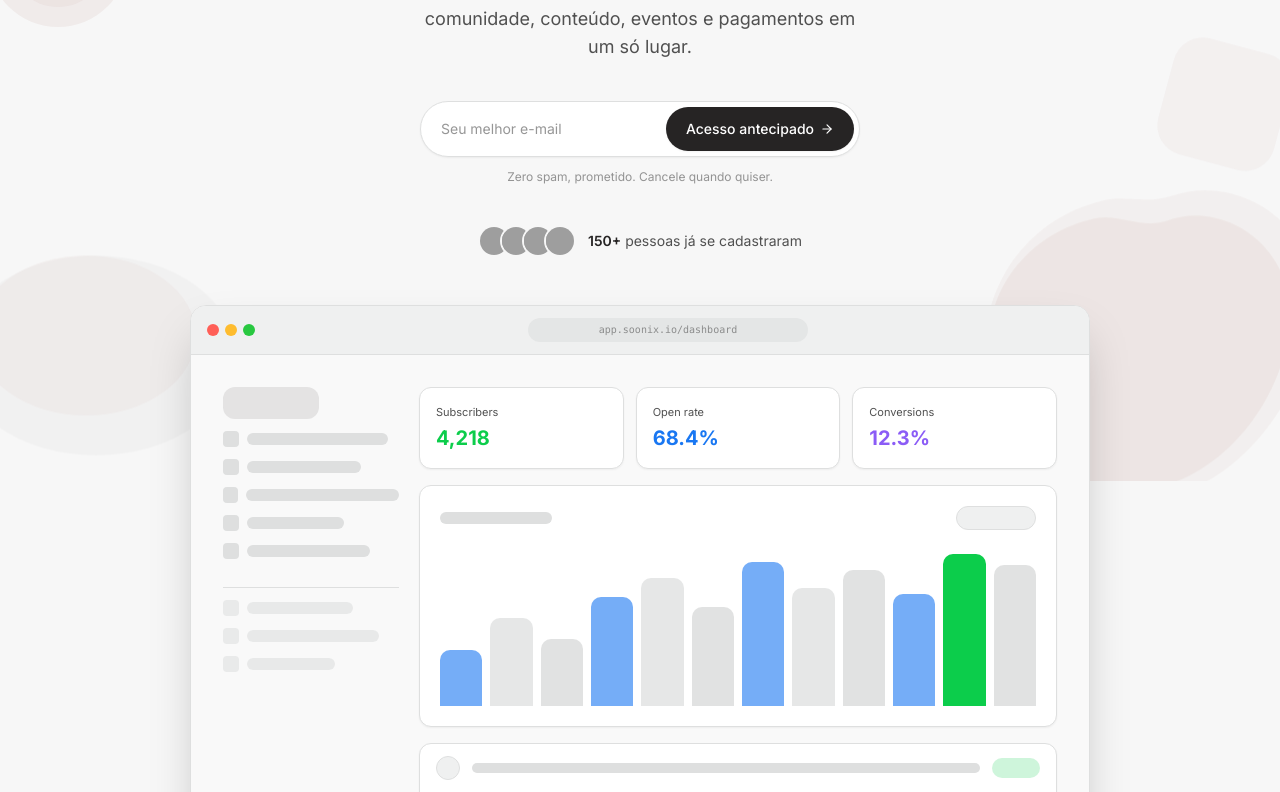
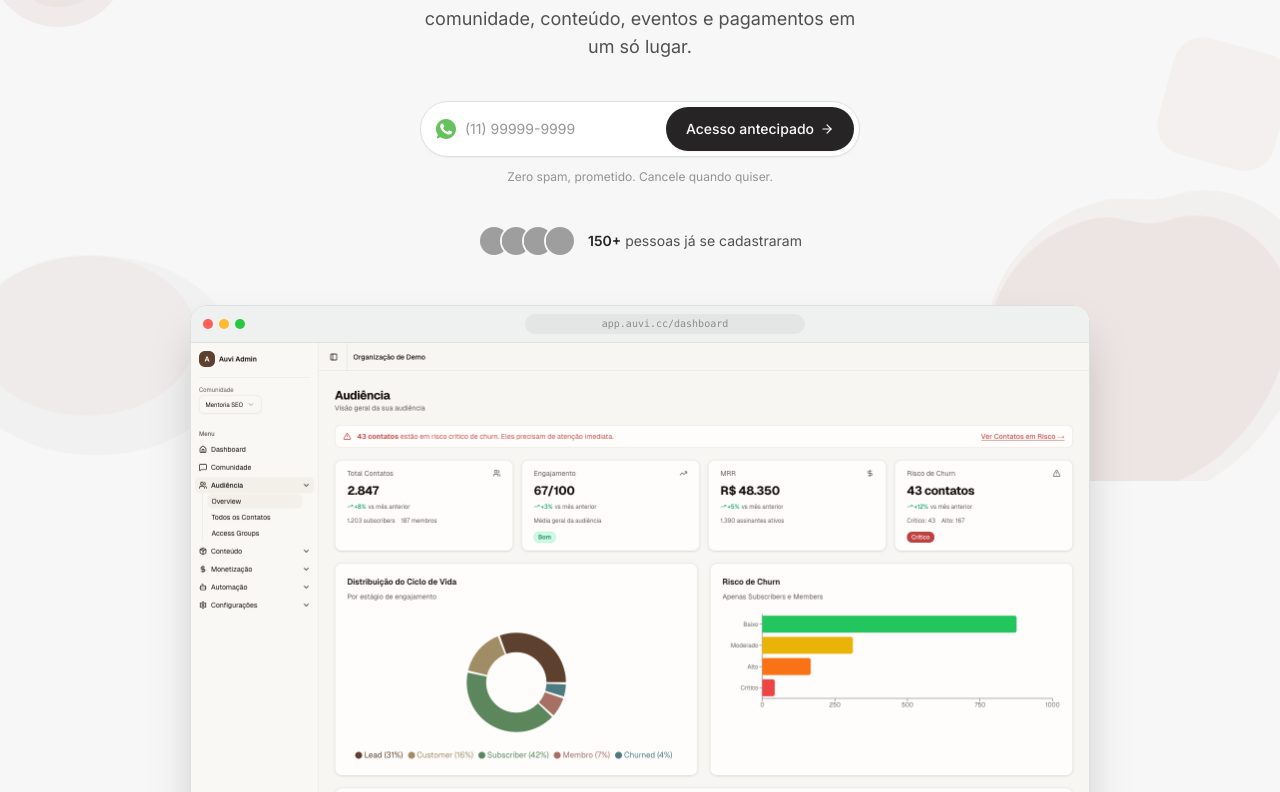
Before and after one commit to auvicc/waitlist-landing-page, a React (Vite) app: page / in a window 1280 px wide. Shown: the part 428-1220 px from the top of the page. Built offline with nearby package versions, Linux system fonts and the light colour scheme; grey boxes are pictures that could not be loaded.

Commit message:
Feat(Signup): Added relay workflow trigger and swapped email input for whatsapp input with optional name modal

```diff
--- a/src/components/Hero.tsx
+++ b/src/components/Hero.tsx
@@ -2,22 +2,49 @@ import { useState } from "react"
 import { track } from "@vercel/analytics"
 import { Button } from "@/components/ui/button"
 import { DecorativeIllustrations } from "@/components/DecorativeIllustrations"
-import { ArrowRight, Check } from "lucide-react"
+import { ArrowRight, Check, X } from "lucide-react"
+
+function maskPhone(value: string) {
+  const digits = value.replace(/\D/g, "").slice(0, 11)
+  if (digits.length <= 2) return `(${digits}`
+  if (digits.length <= 7) return `(${digits.slice(0, 2)}) ${digits.slice(2)}`
+  return `(${digits.slice(0, 2)}) ${digits.slice(2, 7)}-${digits.slice(7)}`
+}
+
+function isValidPhone(value: string) {
+  return value.replace(/\D/g, "").length === 11
+}
 
 export function Hero() {
-  const [email, setEmail] = useState("")
-  const [submitted, setSubmitted] = useState(false)
+  const [phone, setPhone] = useState("")
+  const [name, setName] = useState("")
+  const [step, setStep] = useState<"form" | "name" | "done">("form")
   const [error, setError] = useState("")
 
-  function handleSubmit(e: React.FormEvent) {
+  function handlePhoneSubmit(e: React.FormEvent) {
     e.preventDefault()
-    if (!email || !email.includes("@")) {
-      setError("Digite um endereço de e-mail válido.")
+    if (!isValidPhone(phone)) {
+      setError("Digite um número de WhatsApp válido com DDD.")
       return
     }
     setError("")
-    setSubmitted(true)
-    track("signup", { email })
+    setStep("name")
+  }
+
+  async function handleNameSubmit(e: React.FormEvent) {
+    e.preventDefault()
+    const finalName = name.trim() || "Anônimo"
+    track("signup", { phone, name: finalName })
+    setStep("done")
+    fetch("https://hook.relay.app/api/v1/playbook/cmo95qy2900fy0qlyavsa8zkw/trigger/Lye0mu6B4I3f39-35eIjkQ", {
+      method: "POST",
+      headers: { "Content-Type": "application/json" },
+      body: JSON.stringify({
+        name: finalName,
+        whatsapp: phone,
+        createdAt: new Date().toISOString(),
+      }),
+    }).catch(() => { })
   }
 
   return (
@@ -28,8 +55,6 @@ export function Hero() {
         {/* Centered Logo */}
         <div className="mb-10 flex flex-col items-center gap-2 animate-fade-in">
           <img src="/Logo-Symbol.svg" alt="Auvi logo" width={140} height={150} />
-          {/* <img src="/Logo-Typo.svg" alt="Auvi logo" width={240} height={150} /> */}
-
         </div>
 
         {/* Headline */}
@@ -48,24 +73,31 @@ export function Hero() {
           Pare de usar 4 ferramentas diferentes. Gerencie comunidade, conteúdo, eventos e pagamentos em um só lugar.
         </p>
 
-        {/* CTA Form — button inside input */}
-        {!submitted ? (
+        {/* CTA Form */}
+        {step === "form" && (
           <form
-            onSubmit={handleSubmit}
+            onSubmit={handlePhoneSubmit}
             className="w-full max-w-[440px] flex flex-col gap-2 animate-fade-in"
             style={{ animationDelay: "0.24s", opacity: 0 }}
           >
             <div className="relative flex items-center">
+              <img
+                src="/whatsapp-logo.svg"
+                alt=""
+                aria-hidden="true"
+                className="absolute left-4 w-5 h-5 shrink-0 pointer-events-none"
+              />
               <input
-                type="email"
-                value={email}
+                type="tel"
+                inputMode="numeric"
+                value={phone}
                 onChange={(e) => {
-                  setEmail(e.target.value)
+                  setPhone(maskPhone(e.target.value))
                   setError("")
                 }}
-                placeholder="Seu melhor e-mail"
-                className="w-full h-14 pl-5 pr-[160px] rounded-full border border-brand-border bg-white text-brand-dark placeholder:text-brand-gray/60 text-sm focus:outline-none focus:ring-2 focus:ring-brand-green/40 focus:border-brand-green transition-all shadow-sm"
-                aria-label="Email address"
+                placeholder="(11) 99999-9999"
+                className="w-full h-14 pl-11 pr-[160px] rounded-full border border-brand-border bg-white text-brand-dark placeholder:text-brand-gray/60 text-sm focus:outline-none focus:ring-2 focus:ring-[#8b3a2a]/40 focus:border-[#8b3a2a] transition-all shadow-sm"
+                aria-label="WhatsApp number"
               />
               <Button
                 type="submit"
@@ -83,17 +115,20 @@ export function Hero() {
               Zero spam, prometido. Cancele quando quiser.
             </p>
           </form>
-        ) : (
-          <div className="flex items-center gap-3 px-6 py-4 rounded-2xl bg-white border border-brand-green/30 shadow-sm animate-fade-in max-w-[380px] w-full">
-            <div className="w-9 h-9 rounded-full bg-brand-green flex items-center justify-center shrink-0">
+        )}
+
+        {/* Success state */}
+        {step === "done" && (
+          <div className="flex items-center gap-3 px-6 py-4 rounded-2xl bg-white border border-[#8b3a2a]/20 shadow-sm animate-fade-in max-w-[380px] w-full">
+            <div className="w-9 h-9 rounded-full bg-[#8b3a2a] flex items-center justify-center shrink-0">
               <Check className="w-4 h-4 text-white" />
             </div>
             <div className="text-left">
               <p className="text-brand-dark font-semibold text-sm">
-                Você está na lista!
+                {name.trim() ? `Bem-vindo(a), ${name.trim()}!` : "Você está dentro!"}
               </p>
               <p className="text-brand-gray text-xs mt-0.5">
-                Te notificaremos assim que lançarmos.
+                Você será um dos primeiros a conhecer a Auvi.
               </p>
             </div>
           </div>
@@ -105,20 +140,92 @@ export function Hero() {
           style={{ animationDelay: "0.36s", opacity: 0 }}
         >
           <div className="flex -space-x-2.5">
-            {[12, 26, 44, 57].map((id) => (
-              <img
-                key={id}
-                src={`https://i.pravatar.cc/64?img=${id}`}
-                alt="User avatar"
-                className="w-8 h-8 rounded-full border-2 border-brand-bg object-cover"
-              />
-            ))}
+            {
+              [
+                "https://media.licdn.com/dms/image/v2/D4D03AQGCpFtuXrVVKQ/profile-displayphoto-shrink_200_200/B4DZbzM31bGkAY-/0/1747836960677?e=2147483647&v=beta&t=NG_dcfuFlbpa7I0xedO09AtfCVnv3tchIb7KZO2T51U",
+                "https://i.pravatar.cc/64?img=26",
+                "https://i.pravatar.cc/64?img=44",
+                "https://media.licdn.com/dms/image/v2/D4D03AQEias_yzIBeZA/profile-displayphoto-shrink_400_400/profile-displayphoto-shrink_400_400/0/1728572976182?e=1778112000&v=beta&t=xPoHBFLOP7ZPCwv-8lJtSklLvJDsMMq8wSwbfI1iWeQ"]
+                .map((avatar, index) => (
+                  <img
+                    key={index}
+                    src={avatar}
+                    alt="User avatar"
+                    className="w-8 h-8 rounded-full border-2 border-brand-bg object-cover"
+                  />
+                ))}
           </div>
           <p className="text-brand-gray text-sm">
             <span className="font-semibold text-brand-dark">150+</span> pessoas já se cadastraram
           </p>
         </div>
       </div>
+
+      {/* Name modal */}
+      {step === "name" && (
+        <div className="fixed inset-0 z-50 flex items-center justify-center px-4">
+          {/* Backdrop */}
+          <div
+            className="absolute inset-0 bg-black/30 backdrop-blur-sm animate-fade-in"
+            style={{ animationDuration: "0.2s" }}
+          />
+
+          {/* Modal */}
+          <form
+            onSubmit={handleNameSubmit}
+            className="relative bg-white rounded-3xl shadow-2xl px-8 py-10 w-full max-w-[420px] flex flex-col items-center gap-6 animate-fade-in"
+            style={{ animationDuration: "0.25s" }}
+          >
+            <button
+              type="button"
+              onClick={() => setStep("form")}
+              className="absolute top-4 right-4 w-8 h-8 rounded-full flex items-center justify-center text-brand-gray/50 hover:text-brand-gray hover:bg-brand-light transition-all"
+              aria-label="Fechar"
+            >
+              <X className="w-4 h-4" />
+            </button>
+
+            <div className="w-12 h-12 rounded-2xl bg-[#8b3a2a]/10 flex items-center justify-center">
+              <span className="text-2xl">👋</span>
+            </div>
+
+            <div className="text-center">
+              <h2 className="text-brand-dark font-semibold text-xl mb-1">
+                Como você gostaria de ser chamado?
+              </h2>
+              <p className="text-brand-gray text-sm">
+                Queremos te receber do jeito certo.
+              </p>
+            </div>
+
+            <input
+              type="text"
+              value={name}
+              onChange={(e) => setName(e.target.value)}
+              placeholder="Seu primeiro nome"
+              autoFocus
+              className="w-full h-12 px-5 rounded-full border border-brand-border bg-white text-brand-dark placeholder:text-brand-gray/50 text-sm focus:outline-none focus:ring-2 focus:ring-[#8b3a2a]/40 focus:border-[#8b3a2a] transition-all shadow-sm"
+            />
+
+            <Button
+              type="submit"
+              size="lg"
+              className="w-full h-12 rounded-full bg-[#8b3a2a] hover:bg-[#7a3325] text-white font-medium text-sm gap-2 transition-all hover:shadow-md"
+            >
+              Garantir meu acesso antecipado
+              <ArrowRight className="w-3.5 h-3.5" />
+            </Button>
+
+            <button
+              type="button"
+              onClick={handleNameSubmit}
+              className="text-xs text-brand-gray/50 hover:text-brand-gray transition-colors"
+            >
+              Prefiro não informar
+            </button>
+          </form>
+        </div>
+      )}
     </section>
   )
 }
--- a/src/components/ProductMockup.tsx
+++ b/src/components/ProductMockup.tsx
@@ -1,7 +1,3 @@
-/**
- * Product mockup section — displays a stylized UI screenshot below the hero,
- * replicating the layered mockup shown in the Soonix Option B template.
- */
 export function ProductMockup() {
   return (
     <section className="w-full flex justify-center px-6 pb-16 md:pb-24 -mt-32 md:-mt-44 relative z-10">
@@ -9,121 +5,27 @@ export function ProductMockup() {
         {/* Outer shadow/glow frame */}
         <div className="relative rounded-2xl overflow-hidden shadow-2xl border border-brand-border bg-white">
           {/* Browser chrome bar */}
-          <div className="flex items-center gap-2 px-4 py-3 bg-brand-light border-b border-brand-border">
+          <div className="flex items-center gap-2 px-3 py-2 bg-brand-light border-b border-brand-border">
             <div className="flex gap-1.5">
-              <div className="w-3 h-3 rounded-full bg-[#ff5f57]" />
-              <div className="w-3 h-3 rounded-full bg-[#febc2e]" />
-              <div className="w-3 h-3 rounded-full bg-[#28c840]" />
+              <div className="w-2.5 h-2.5 rounded-full bg-[#ff5f57]" />
+              <div className="w-2.5 h-2.5 rounded-full bg-[#febc2e]" />
+              <div className="w-2.5 h-2.5 rounded-full bg-[#28c840]" />
             </div>
-            <div className="flex-1 mx-4">
-              <div className="mx-auto w-full max-w-[280px] h-6 rounded-full bg-brand-border/60 flex items-center justify-center px-3">
+            <div className="flex-1 mx-3">
+              <div className="mx-auto w-full max-w-[280px] h-5 rounded-full bg-brand-border/60 flex items-center justify-center px-3">
                 <span className="text-[10px] text-brand-gray/60 font-mono truncate">
-                  app.soonix.io/dashboard
+                  app.auvi.cc/dashboard
                 </span>
               </div>
             </div>
           </div>
 
-          {/* Mock app UI */}
-          <div className="bg-[#f9f9f9] p-5 md:p-8 min-h-[400px] md:min-h-[520px]">
-            {/* Sidebar + main content layout */}
-            <div className="flex gap-5 h-full">
-              {/* Sidebar */}
-              <div className="hidden md:flex flex-col gap-3 w-44 shrink-0">
-                <div className="h-8 w-24 rounded-lg bg-brand-dark/10" />
-                {[80, 65, 90, 55, 70].map((w, i) => (
-                  <div
-                    key={i}
-                    className="flex items-center gap-2"
-                  >
-                    <div className="w-4 h-4 rounded bg-brand-border" />
-                    <div
-                      className="h-3 rounded-full bg-brand-border"
-                      style={{ width: `${w}%` }}
-                    />
-                  </div>
-                ))}
-                <div className="mt-4 h-px bg-brand-border" />
-                {[60, 75, 50].map((w, i) => (
-                  <div key={i} className="flex items-center gap-2">
-                    <div className="w-4 h-4 rounded bg-brand-border/60" />
-                    <div
-                      className="h-3 rounded-full bg-brand-border/60"
-                      style={{ width: `${w}%` }}
-                    />
-                  </div>
-                ))}
-              </div>
-
-              {/* Main content */}
-              <div className="flex-1 flex flex-col gap-4">
-                {/* Top metrics row */}
-                <div className="grid grid-cols-2 md:grid-cols-3 gap-3">
-                  {[
-                    { label: "Subscribers", value: "4,218", color: "#0ccd4b" },
-                    { label: "Open rate", value: "68.4%", color: "#1977f2" },
-                    { label: "Conversions", value: "12.3%", color: "#8b5cf6" },
-                  ].map(({ label, value, color }) => (
-                    <div
-                      key={label}
-                      className="bg-white rounded-xl p-4 border border-brand-border shadow-sm"
-                    >
-                      <p className="text-[11px] text-brand-gray mb-1">{label}</p>
-                      <p
-                        className="text-xl font-bold"
-                        style={{ color, fontFamily: "Inter, sans-serif" }}
-                      >
-                        {value}
-                      </p>
-                    </div>
-                  ))}
-                </div>
-
-                {/* Chart area */}
-                <div className="bg-white rounded-xl p-5 border border-brand-border shadow-sm flex-1">
-                  <div className="flex items-center justify-between mb-4">
-                    <div className="h-3 w-28 rounded-full bg-brand-border" />
-                    <div className="h-6 w-20 rounded-full bg-brand-light border border-brand-border" />
-                  </div>
-                  {/* Fake bar chart */}
-                  <div className="flex items-end gap-2 h-28 md:h-40">
-                    {[35, 55, 42, 68, 80, 62, 90, 74, 85, 70, 95, 88].map(
-                      (h, i) => (
-                        <div
-                          key={i}
-                          className="flex-1 rounded-t-md"
-                          style={{
-                            height: `${h}%`,
-                            background:
-                              i === 10
-                                ? "#0ccd4b"
-                                : i % 3 === 0
-                                  ? "#1977f2"
-                                  : "#dedfdf",
-                            opacity: i === 10 ? 1 : 0.6 + (i % 3) * 0.15,
-                          }}
-                        />
-                      )
-                    )}
-                  </div>
-                </div>
-
-                {/* Table rows */}
-                <div className="bg-white rounded-xl border border-brand-border shadow-sm overflow-hidden">
-                  {[90, 75, 60].map((w, i) => (
-                    <div
-                      key={i}
-                      className="flex items-center gap-3 px-4 py-3 border-b border-brand-border last:border-0"
-                    >
-                      <div className="w-6 h-6 rounded-full bg-brand-light border border-brand-border" />
-                      <div className="flex-1 h-2.5 rounded-full bg-brand-border" style={{ width: `${w}%` }} />
-                      <div className="h-5 w-12 rounded-full bg-brand-green/20" />
-                    </div>
-                  ))}
-                </div>
-              </div>
-            </div>
-          </div>
+          {/* App screenshot */}
+          <img
+            src="/Admin-Mockup.png"
+            alt="Auvi platform preview"
+            className="w-full block"
+          />
         </div>
       </div>
     </section>
```
Also changed, not shown: public/Admin-Mockup.png (added), public/whatsapp-logo.svg (added).
